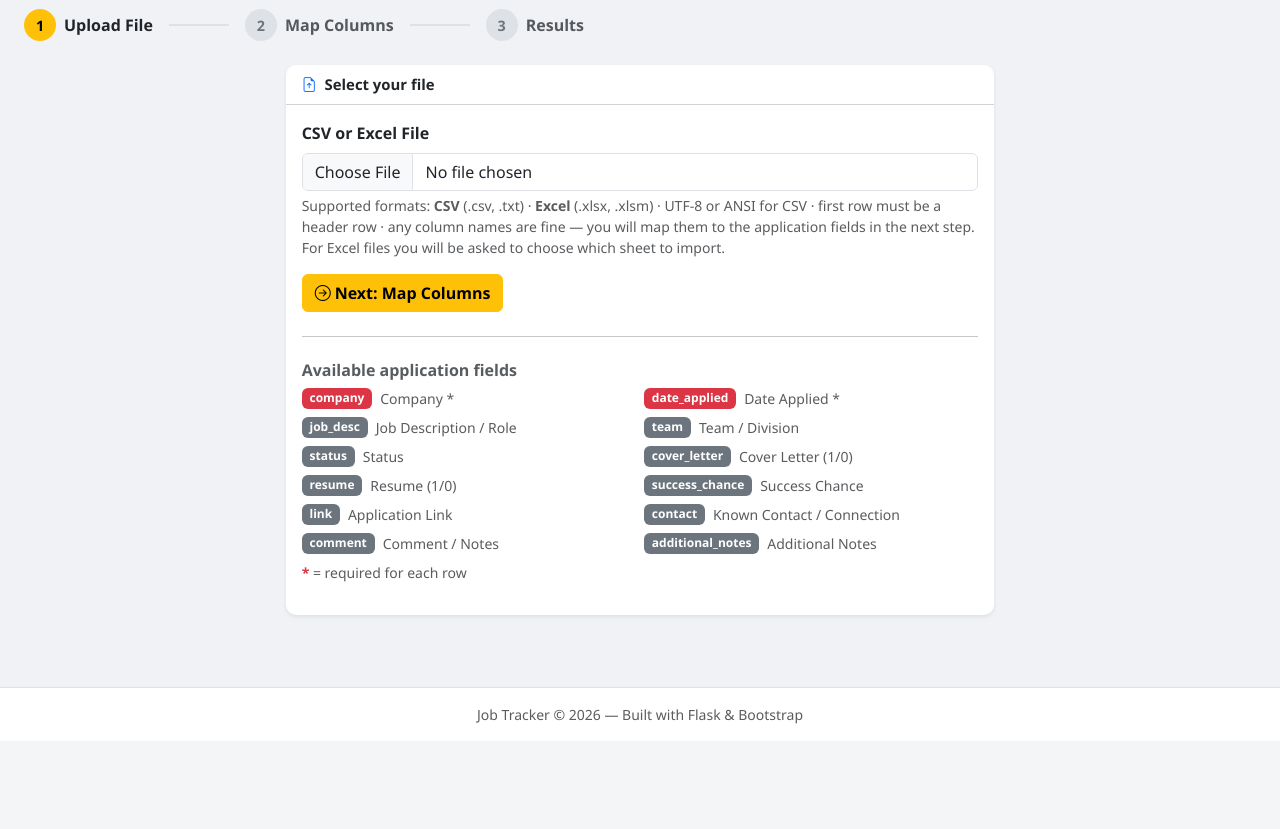
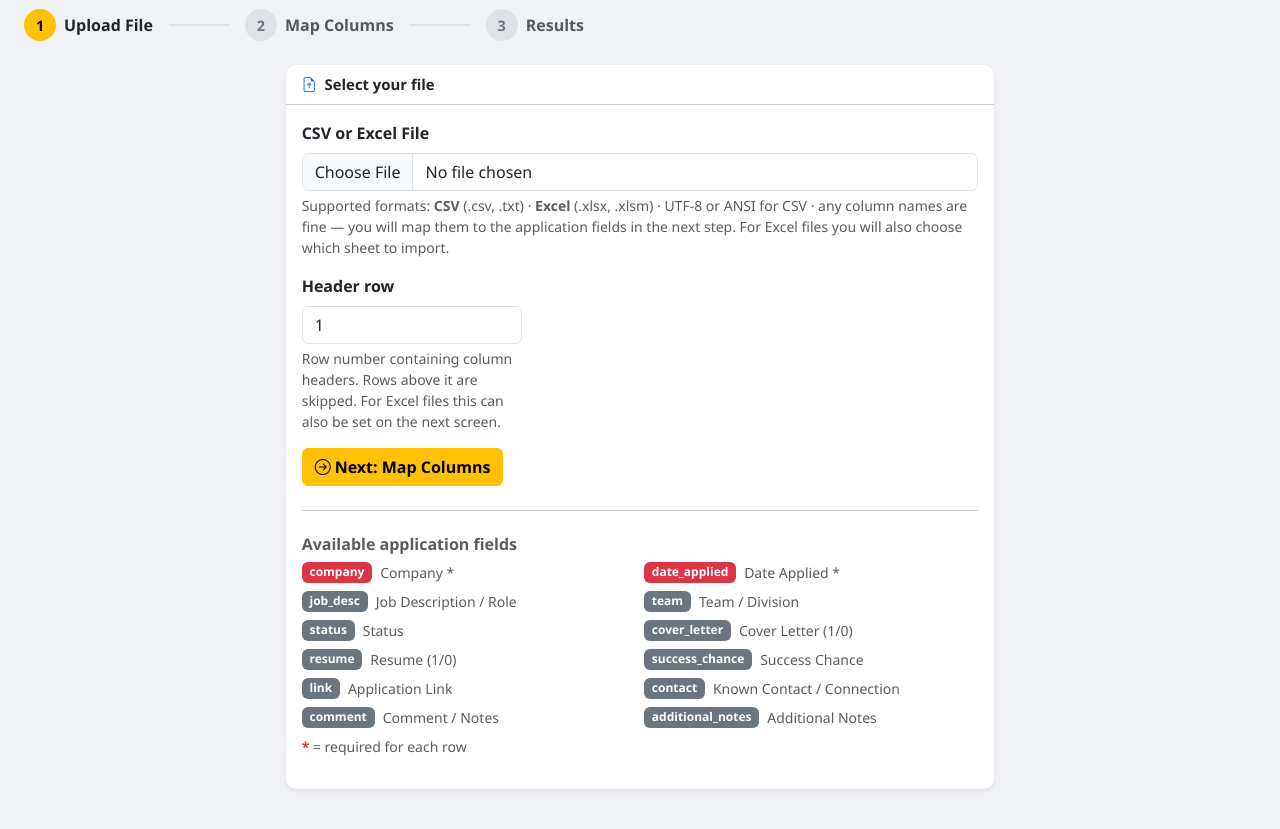
Before and after one commit to MidnightMight/Job_Application_tracker, a Flask app: page /application/import in a window 1280 px wide. Shown: the part 133-962 px from the top of the page. Before the commit the page ends 857 px from the top, so only its background shows below. Run offline with Flask 3, Linux system fonts and the light colour scheme; data comes from the database, SQL or seed files in the repository.

Commit message:
feat: add Excel (xlsx/xlsm) import with sheet picker and header-row selection
Agent-Logs-Url: https://github.com/MidnightMight/Job_Application_tracker/sessions/10942fcf-ee5e-4364-baf5-9d60d491ae9e

Co-authored-by: MidnightMight <57821848+MidnightMight@users.noreply.github.com>

```diff
--- a/app.py
+++ b/app.py
@@ -185,13 +185,17 @@ def delete_application(app_id):
 _EXCEL_EXTENSIONS = {".xlsx", ".xlsm"}
 
 
-def _excel_sheet_to_csv(workbook_bytes: bytes, sheet_name: str) -> str:
-    """Read one sheet from an Excel workbook and return it as a CSV string."""
+def _excel_sheet_to_csv(workbook_bytes: bytes, sheet_name: str, start_row: int = 1) -> str:
+    """Read one sheet from an Excel workbook and return it as a CSV string.
+
+    ``start_row`` is 1-indexed; rows before it are skipped so the first row
+    of the returned CSV is the header row chosen by the user.
+    """
     wb = openpyxl.load_workbook(io.BytesIO(workbook_bytes), read_only=True, data_only=True)
     ws = wb[sheet_name]
     out = io.StringIO()
     writer = csv.writer(out)
-    for row in ws.iter_rows(values_only=True):
+    for row in ws.iter_rows(min_row=max(1, start_row), values_only=True):
         writer.writerow([("" if cell is None else str(cell)) for cell in row])
     wb.close()
     return out.getvalue()
@@ -234,12 +238,16 @@ def import_csv():
         wb_b64 = request.form.get("wb_b64", "")
         sheet_name = request.form.get("sheet_name", "")
         filename = request.form.get("filename", "")
+        try:
+            header_row = max(1, int(request.form.get("header_row", "1") or "1"))
+        except ValueError:
+            header_row = 1
         if not wb_b64 or not sheet_name:
             flash("Sheet selection is missing. Please upload the file again.", "danger")
             return redirect(url_for("import_csv"))
         try:
             workbook_bytes = base64.b64decode(wb_b64)
-            content = _excel_sheet_to_csv(workbook_bytes, sheet_name)
+            content = _excel_sheet_to_csv(workbook_bytes, sheet_name, start_row=header_row)
         except Exception as exc:
             flash(f"Could not read sheet '{sheet_name}': {exc}", "danger")
             return redirect(url_for("import_csv"))
@@ -263,6 +271,9 @@ def import_csv():
                     break
             guessed.append(match)
 
+        source_label = f"{filename} — {sheet_name}"
+        if header_row > 1:
+            source_label += f" (starting row {header_row})"
         return render_template(
             "csv_import.html",
             stage="map",
@@ -271,7 +282,7 @@ def import_csv():
             guessed=guessed,
             csv_content=content,
             import_fields=CSV_IMPORT_FIELDS,
-            source_label=f"{filename} — {sheet_name}",
+            source_label=source_label,
         )
 
     # ── Step 1: file just uploaded — detect type and show next step ──────────
@@ -279,10 +290,10 @@ def import_csv():
         file = request.files["csv_file"]
         filename = file.filename or ""
         ext = os.path.splitext(filename)[1].lower()
+        raw_bytes = file.read()  # read once; file pointer is consumed after this
 
         # ── Excel path ───────────────────────────────────────────────────────
         if ext in _EXCEL_EXTENSIONS:
-            raw_bytes = file.read()
             try:
                 wb = openpyxl.load_workbook(io.BytesIO(raw_bytes), read_only=True)
                 sheet_names = wb.sheetnames
@@ -302,24 +313,36 @@ def import_csv():
             )
 
         # ── CSV path ─────────────────────────────────────────────────────────
-        raw_bytes = file.read()
         try:
             content = raw_bytes.decode("utf-8-sig")  # strip BOM if present
         except UnicodeDecodeError:
             content = raw_bytes.decode("latin-1")
 
+        try:
+            header_row = max(1, int(request.form.get("header_row", "1") or "1"))
+        except ValueError:
+            header_row = 1
+
         reader = csv.reader(io.StringIO(content))
+        # Skip rows before the chosen header row.
+        for _ in range(header_row - 1):
+            next(reader, None)
         headers = next(reader, [])
         if not headers:
-            flash("The uploaded CSV has no header row.", "danger")
+            flash("The uploaded file has no header row at the specified row.", "danger")
             return redirect(url_for("import_csv"))
 
+        # Rebuild csv_content starting from the header row so the import stage
+        # can read it as a plain header + data CSV without further offsets.
+        remaining_rows = list(reader)
+        csv_buf = io.StringIO()
+        csv_writer = csv.writer(csv_buf)
+        csv_writer.writerow(headers)
+        csv_writer.writerows(remaining_rows)
+        content = csv_buf.getvalue()
+
         # Read up to 5 preview rows.
-        preview_rows = []
-        for i, row in enumerate(reader):
-            if i >= 5:
-                break
-            preview_rows.append(row)
+        preview_rows = remaining_rows[:5]
 
         # Auto-guess mappings: compare lowercased CSV headers to field keys.
         field_keys = {f[0]: f[1] for f in CSV_IMPORT_FIELDS if f[0]}
@@ -333,6 +356,9 @@ def import_csv():
                     break
             guessed.append(match)
 
+        source_label = filename
+        if header_row > 1:
+            source_label += f" (starting row {header_row})"
         return render_template(
             "csv_import.html",
             stage="map",
@@ -341,7 +367,7 @@ def import_csv():
             guessed=guessed,
             csv_content=content,
             import_fields=CSV_IMPORT_FIELDS,
-            source_label=filename,
+            source_label=source_label,
         )
 
     # ── Step 2: column mapping submitted — run import ────────────────────────
--- a/templates/csv_import.html
+++ b/templates/csv_import.html
@@ -46,10 +46,16 @@
             <input type="file" name="csv_file" class="form-control" accept=".csv,.txt,.xlsx,.xlsm" required>
             <div class="form-text">
               Supported formats: <strong>CSV</strong> (.csv, .txt) · <strong>Excel</strong> (.xlsx, .xlsm) ·
-              UTF-8 or ANSI for CSV · first row must be a header row · any column names are fine —
+              UTF-8 or ANSI for CSV · any column names are fine —
               you will map them to the application fields in the next step.
-              For Excel files you will be asked to choose which sheet to import.
+              For Excel files you will also choose which sheet to import.
             </div>
+          </div>
+          <div class="mb-3" style="max-width:220px;">
+            <label class="form-label fw-semibold">Header row</label>
+            <input type="number" name="header_row" class="form-control" value="1" min="1"
+                   title="Row number that contains the column headers (rows above it are skipped)">
+            <div class="form-text">Row number containing column headers. Rows above it are skipped. For Excel files this can also be set on the next screen.</div>
           </div>
           <button type="submit" class="btn btn-warning fw-semibold">
             <i class="bi bi-arrow-right-circle me-1"></i>Next: Map Columns
@@ -105,6 +111,12 @@
               <option value="{{ name }}">{{ name }}</option>
               {% endfor %}
             </select>
+          </div>
+          <div class="mb-3" style="max-width:220px;">
+            <label class="form-label fw-semibold">Header row</label>
+            <input type="number" name="header_row" class="form-control" value="1" min="1"
+                   title="Row number that contains the column headers (rows above it are skipped)">
+            <div class="form-text">Row number containing column headers. Rows above it are skipped.</div>
           </div>
           <div class="d-flex gap-2">
             <a href="{{ url_for('import_csv') }}" class="btn btn-outline-secondary">
```
Also changed, not shown: 1 other file.
